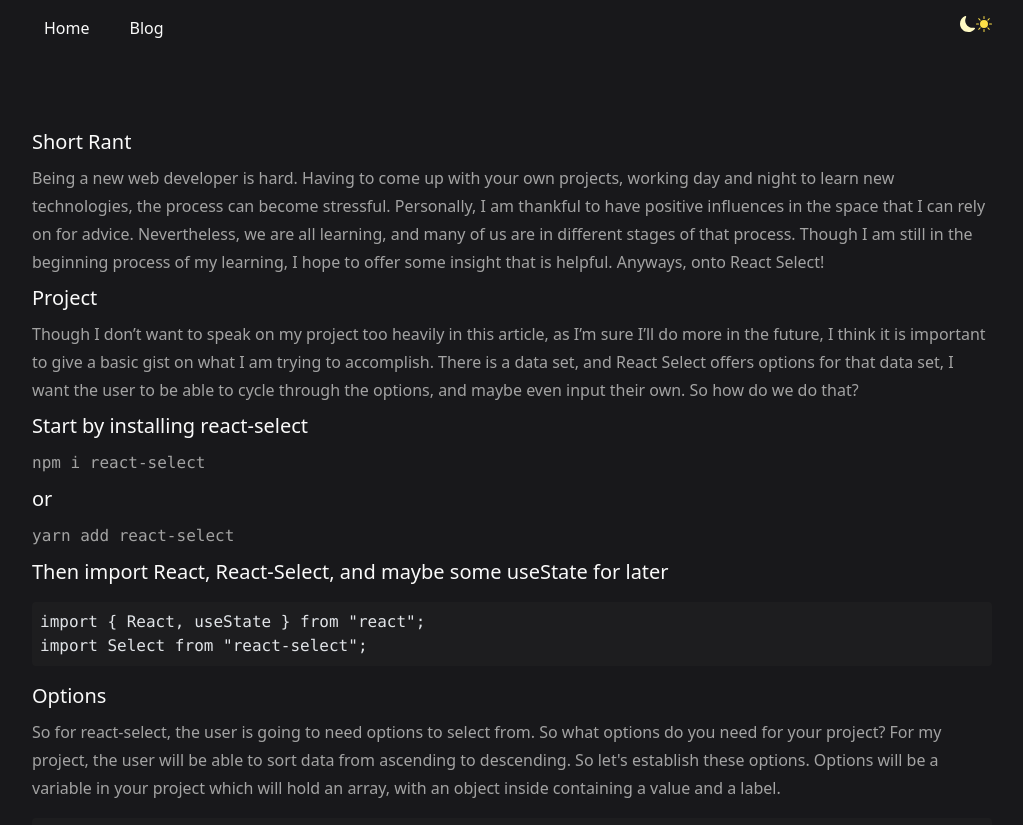
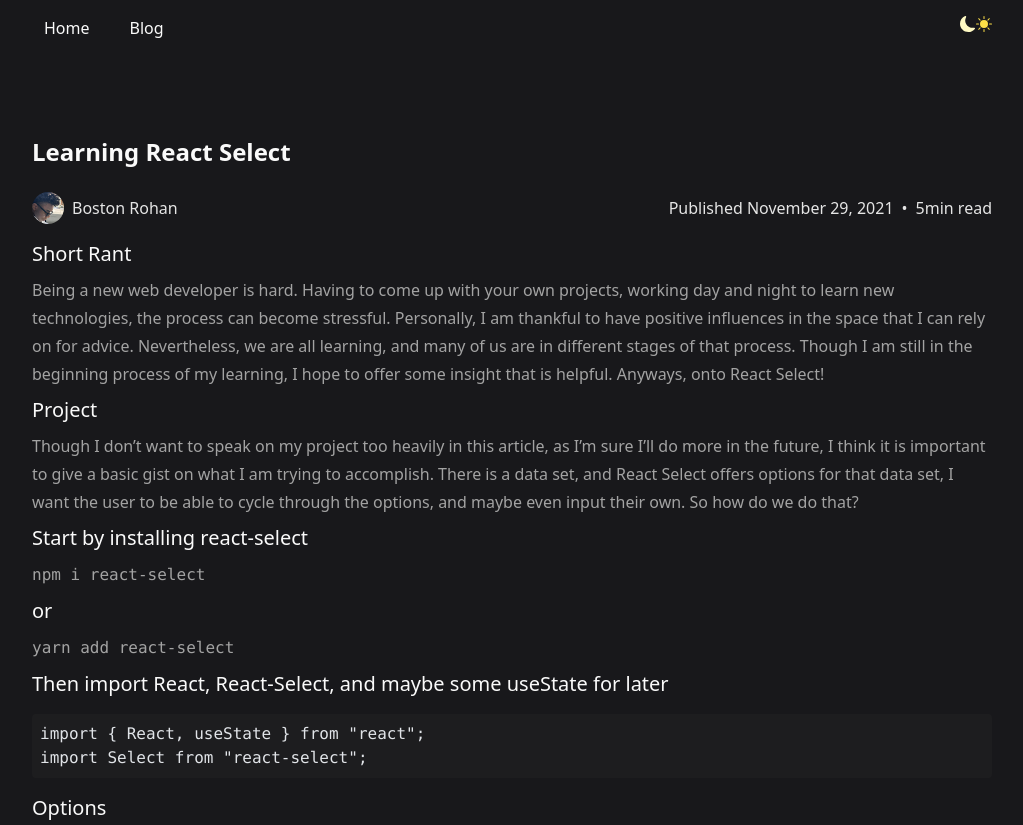
Before and after one commit to BostonRohan/portfolio, an Astro site: page /blog/learning-react-select in a window 1280 px wide. Shown: the top 825 px of the page, without its empty margins (128-1151 px from the left). Built offline with nearby package versions, Linux system fonts and the light colour scheme; Astro itself is replaced by a stand-in of ours; code samples lack their colours.

Commit message:
create header for blog single

```diff
--- a/src/layouts/BlogLayout.astro
+++ b/src/layouts/BlogLayout.astro
@@ -1,4 +1,5 @@
 ---
+import { Image } from "astro:assets";
 import Layout from "./Layout.astro";
 
 import type { MarkdownLayoutProps } from "astro";
@@ -15,8 +16,38 @@
 ---
 
 <Layout {...frontmatter}>
-  <slot />
-</Layout>
+  <article class="mb-6">
+    <header>
+      <h1 class="text-2xl font-bold dark:text-neutral-50 py-2">
+        {frontmatter.title}
+      </h1>
+      <div
+        class="flex items-center md:gap-4 gap-2 py-4 flex-wrap sm:text-base
+      text-sm whitespace-nowrap dark:text-neutral-200"
+      >
+        <div class="flex items-center gap-2">
+          <Image
+            src="/side-profile.jpeg"
+            alt="Boston Rohan"
+            width={32}
+            height={32}
+            class="rounded-[50%] object-cover"
+          /><h2>
+            {frontmatter.author}
+          </h2>
+        </div>
+        <section
+          class="[@media(min-width:457px)]:ml-auto flex gap-2 items-center flex-wrap"
+        >
+          <p class="w-fit m-0 sm:ml-0">Published {frontmatter.date}</p> &#8226
+          <p class="w-fit m-0">
+            {+frontmatter.readingTime / 60}min read
+          </p>
+        </section>
+      </div>
+    </header>
+    <slot></slot>
+  </article>
 
   <style is:inline>
     p {
@@ -41,3 +72,4 @@
       background-color: #1d1d1f !important;
     }
   </style>
+</Layout>
```
Also changed, not shown: public/side-profile.jpeg (added). Lines whose indentation alone changed are shown as unchanged.
